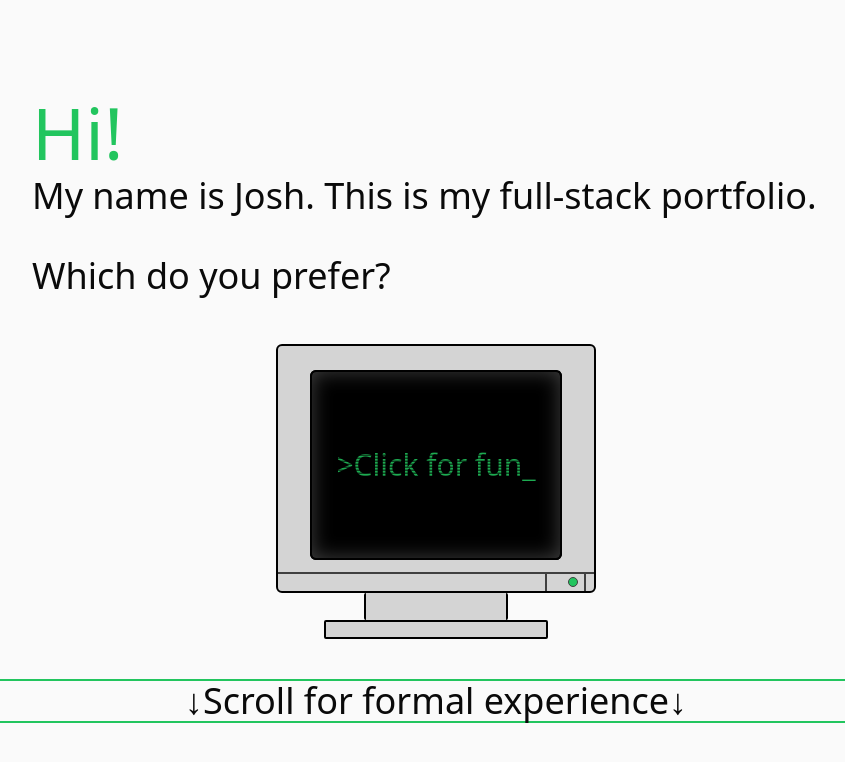
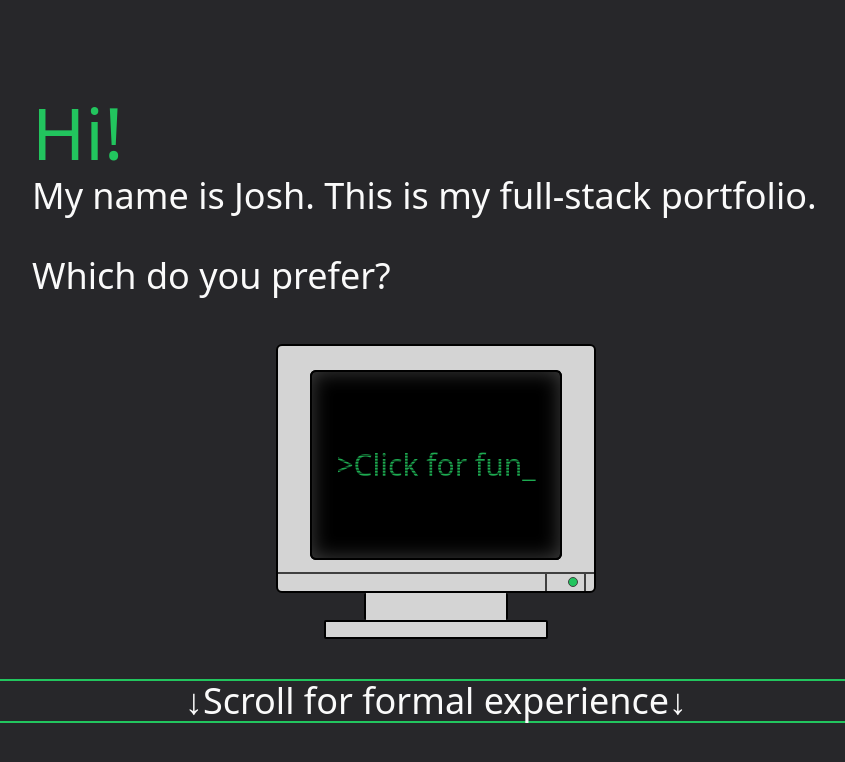
Before and after one commit to jrbarnhart/portfolio, a React (Vite) app: page / in a window 1280 px wide. Shown: the top 762 px of the page, without its empty margins (204-1049 px from the left). Built offline with nearby package versions, Linux system fonts and the light colour scheme; the HTML template or start-up script is replaced by a standard one.

Commit message:
Always use darkmode colors

```diff
--- a/src/components/Lander/Lander.tsx
+++ b/src/components/Lander/Lander.tsx
@@ -3,7 +3,7 @@ import TitleCard from "./TitleCard";
 
 const Lander = () => {
   return (
-    <div className="grid grid-rows-[min-content_repeat(2,_minmax(min-content,_1fr))] h-[max(100vh,_800px)] w-full bg-transparent text-neutral-950 dark:text-neutral-50">
+    <div className="grid grid-rows-[min-content_repeat(2,_minmax(min-content,_1fr))] h-[max(100vh,_800px)] w-full bg-zinc-800 text-neutral-50">
       <TitleCard />
       <div className="grid content-center justify-center pt-12">
         <FunButton />
--- a/src/components/Nav/DarkModeButton.tsx
+++ b/src/components/Nav/DarkModeButton.tsx
@@ -29,7 +29,7 @@ const DarkModeButton = () => {
   return (
     <button
       onClick={toggleDarkmode}
-      className="w-fit justify-self-end h-9 m-3 p-1 text-neutral-950 hover:text-green-500 dark:text-neutral-50 border-2 border-neutral-950 hover:border-green-500 dark:border-neutral-50 rounded-full aspect-square grid justify-center content-center"
+      className="w-fit justify-self-end h-9 m-3 p-1 hover:text-green-500 text-neutral-50 border-2 hover:border-green-500 border-neutral-50 rounded-full aspect-square grid justify-center content-center"
     >
       {darkmode === "true" ? (
         <svg
--- a/src/components/Nav/Nav.tsx
+++ b/src/components/Nav/Nav.tsx
@@ -3,7 +3,7 @@ import DarkModeButton from "./DarkModeButton";
 
 const Nav = () => {
   return (
-    <nav className="sticky z-[999] top-0 grid h-20 grid-cols-[1fr_min-content] md:grid-cols-[1fr_5fr_1fr] items-center bg-neutral-50 text-neutral-950 dark:bg-zinc-900 dark:text-neutral-50 ">
+    <nav className="sticky z-[999] top-0 grid h-20 mt-[-20px] md:mt-[-32px] lg:mt-[-48px] grid-cols-[1fr_min-content] md:grid-cols-[1fr_5fr_1fr] items-center text-neutral-50 bg-zinc-800">
       <ul className="md:col-start-2 justify-self-center flex justify-between w-full max-w-[768px] p-5">
         <li>
           <NavLink id="about" offset={75}>
```
